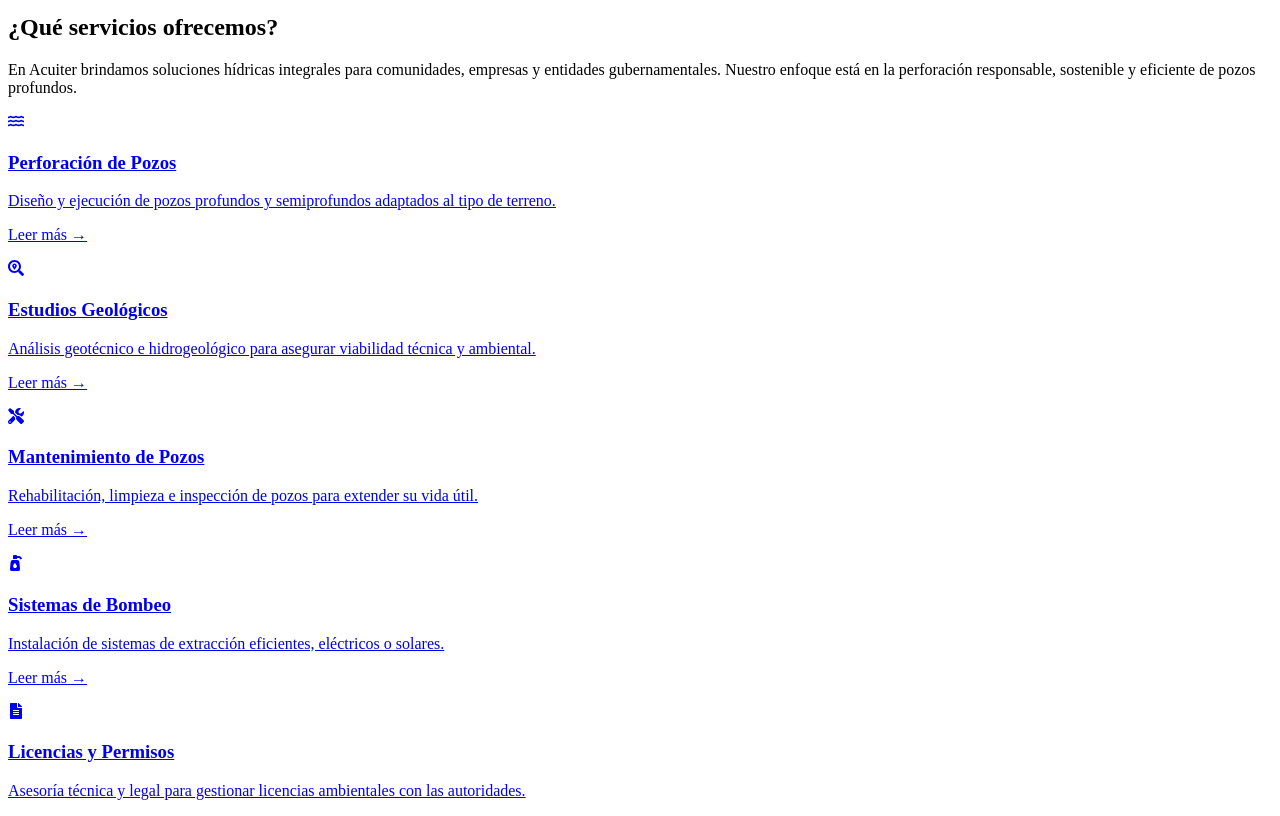
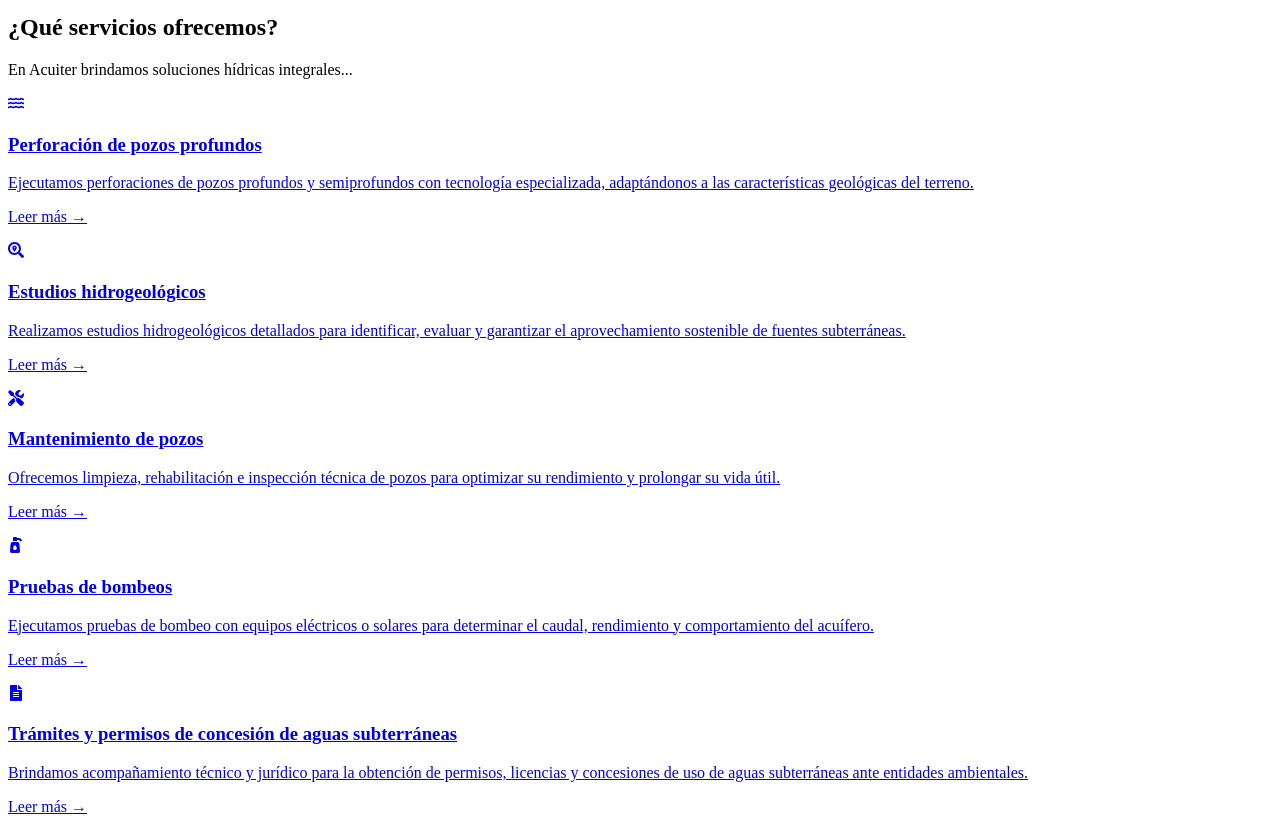
Before and after one commit to romariomartinez/Acuiter, a React (Create React App) app: page /services in a window 1280 px wide. Shown: the part 2380-3196 px from the top of the page. Built offline with nearby package versions, Linux system fonts and the light colour scheme.

Commit message:
12 commit

```diff
--- a/src/components/Footer.jsx
+++ b/src/components/Footer.jsx
@@ -10,7 +10,7 @@
 
 const Footer = () => {
   return (
-    <footer className="bg-gradient-to-b from-[#FDFFFFFF] to-[#6E7070] text-white px-4 sm:px-6 py-10 text-sm">
+    <footer className="bg-gradient-to-b from-[#FDFFFFFF] to-[#83858596] text-white px-4 sm:px-6 py-10 text-sm">
 
       <div className="max-w-7xl mx-auto space-y-10">
         <div className="grid grid-cols-1 sm:grid-cols-2 md:grid-cols-4 gap-8">
--- a/src/pages/About.jsx
+++ b/src/pages/About.jsx
@@ -5,7 +5,7 @@
 import imagen2 from "../assets/equipo2.jpg";
 import imagen3 from "../assets/IMG_5010.jpg";
 import imagen4 from "../assets/IMG_5057.jpg";
-import fondo from "../assets/fondo2.jpg";
+
 
 
 
@@ -57,12 +57,12 @@
 
  return (
   <section
-    className="relative py-10 px-4 md:px-5 bg-Tleft-top bg-center bg-no-repeat"
-    style={{ backgroundImage: `url(${fondo})`}}
+   className="py-20 px-4 sm:px-6 md:px-10 bg-gradient-to-r from-[#065484bc]  to-[#25bfda]"
+
   >
     <div
       className="p-6 md:p-10 rounded-xl shadow-lg max-w-7xl mx-auto text-center mb-16"
-      style={{ backgroundColor: '#F9F9FA5C' }} // bg-white/80
+      style={{ backgroundColor: '#F9F9FA00' }} // bg-white/80
     >
       <motion.h2
         className="text-4xl md:text-5xl font-bold mb-4"
@@ -70,7 +70,7 @@
         whileInView="visible"
         viewport={{ once: true }}
         variants={fadeInUp}
-        style={{ color: '#065384' }} // text-gray-900 default heading color
+        style={{ color: '#F7F7F8FF' }} // text-gray-900 default heading color
       >
         Creamos soluciones sostenibles
       </motion.h2>
@@ -92,7 +92,7 @@
         className={`rounded-xl shadow-md max-w-6xl mx-auto grid md:grid-cols-2 gap-12 items-center mb-20 p-6 ${
           section.posicionTexto === "izquierda" ? "md:flex-row-reverse" : ""
         }`}
-        style={{ backgroundColor: '#F2F3F67C' }} // bg-white/90
+        style={{ backgroundColor: '#F2F3F600' }} // bg-white/90
       >
         {section.posicionTexto === "izquierda" ? (
           <>
@@ -104,13 +104,13 @@
             >
               <h3
                 className="text-4xl font-semibold mb-9"
-                style={{ color: '#065384' }} // dark heading
+                style={{ color: '##065384' }} // dark heading
               >
                 {section.titulo}
               </h3>
               <p
                 className="text-lg"
-                style={{ color: '#000000FF' }} // text-gray-700
+                style={{ color: '#FFFFFFFF' }} // text-gray-700
               >
                 {section.texto}
               </p>
@@ -144,13 +144,13 @@
             >
               <h3
                 className="text-4xl font-semibold mb-4"
-                style={{ color: '#065384' }} // dark heading
+                style={{ color: '##065384' }} // dark heading
               >
                 {section.titulo}
               </h3>
               <p
                 className="text-lg"
-                style={{ color: '#000000FF' }} // text-gray-700
+                style={{ color: '#FFFFFFFF' }} // text-gray-700
               >
                 {section.texto}
               </p>
--- a/src/pages/Contact.jsx
+++ b/src/pages/Contact.jsx
@@ -20,7 +20,7 @@
   };
 
   return (
-    <section className="bg-white py-20 px-4 md:px-6 text-gray-800" id="contacto">
+    <section className="bg-white py-32 px-4 md:px-6 text-gray-800" id="contacto">
       <div className="max-w-7xl mx-auto grid md:grid-cols-2 gap-12 items-start">
         {/* Información de contacto */}
         <div>
--- a/src/pages/Projects.jsx
+++ b/src/pages/Projects.jsx
@@ -3,7 +3,7 @@
 import "mapbox-gl/dist/mapbox-gl.css";
 import { collection, getDocs } from "firebase/firestore";
 import { db } from "../firebase/config";
-import fondo from "../assets/fondo3.jpg";
+
 import defaultImage from "../assets/Logo1.jpg";
 import { Link, useNavigate } from "react-router-dom";
 
@@ -103,10 +103,10 @@
 
   return (
     <section
-      className="px-9 py-8 bg-cover bg-center bg-no-repeat"
-      style={{ backgroundImage: `url(${fondo})` }}
+      className="bg-gradient-to-b from-[#FDFFFFFF] to-[#b8bbbb] text-white px-4 sm:px-6 py-10 text-sm"
+      //style={{ backgroundImage: `url(${fondo})` }}
     >
-      <h2 className="text-4xl font-bold text-center text-[#25C0DA] mb-10">
+      <h2 className="text-4xl font-bold text-center text-[#065384] mb-10">
         Nuestros Proyectos
       </h2>
 
--- a/src/pages/Services.jsx
+++ b/src/pages/Services.jsx
@@ -1,4 +1,7 @@
+// ✅ Sistema SPA con rutas internas (sin recarga de página)
+// 📁 src/pages/Services.jsx
 import React from "react";
+import { Link } from "react-router-dom";
 import {
   FaWater,
   FaSearchLocation,
@@ -10,70 +13,69 @@
 const services = [
   {
     icon: <FaWater className="text-4xl text-[#25C0DA]" />,
-    title: "Perforación de Pozos",
-    description: "Diseño y ejecución de pozos profundos y semiprofundos adaptados al tipo de terreno.",
+    title: "Perforación de pozos profundos",
+    description: "Ejecutamos perforaciones de pozos profundos y semiprofundos con tecnología especializada, adaptándonos a las características geológicas del terreno.",
     path: "/servicios/perforacion-pozos",
   },
   {
     icon: <FaSearchLocation className="text-4xl text-[#25C0DA]" />,
-    title: "Estudios Geológicos",
-    description: "Análisis geotécnico e hidrogeológico para asegurar viabilidad técnica y ambiental.",
+    title: "Estudios hidrogeológicos",
+    description: "Realizamos estudios hidrogeológicos detallados para identificar, evaluar y garantizar el aprovechamiento sostenible de fuentes subterráneas.",
     path: "/servicios/estudios-geologicos",
   },
   {
     icon: <FaTools className="text-4xl text-[#25C0DA]" />,
-    title: "Mantenimiento de Pozos",
-    description: "Rehabilitación, limpieza e inspección de pozos para extender su vida útil.",
+    title: "Mantenimiento de pozos",
+    description: "Ofrecemos limpieza, rehabilitación e inspección técnica de pozos para optimizar su rendimiento y prolongar su vida útil.",
     path: "/servicios/mantenimiento-pozos",
   },
   {
     icon: <FaPumpSoap className="text-4xl text-[#25C0DA]" />,
-    title: "Sistemas de Bombeo",
-    description: "Instalación de sistemas de extracción eficientes, eléctricos o solares.",
+    title: "Pruebas de bombeos",
+    description: "Ejecutamos pruebas de bombeo con equipos eléctricos o solares para determinar el caudal, rendimiento y comportamiento del acuífero.",
     path: "/servicios/sistemas-bombeo",
   },
   {
     icon: <FaFileAlt className="text-4xl text-[#25C0DA]" />,
-    title: "Licencias y Permisos",
-    description: "Asesoría técnica y legal para gestionar licencias ambientales con las autoridades.",
+    title: "Trámites y permisos de concesión de aguas subterráneas",
+    description: "Brindamos acompañamiento técnico y jurídico para la obtención de permisos, licencias y concesiones de uso de aguas subterráneas ante entidades ambientales.",
     path: "/servicios/licencias-permisos",
   },
 ];
-
 const Services = () => {
   return (
     <section
       id="servicios"
-      className="py-20 px-4 sm:px-6 md:px-10 bg-gradient-to-r from-[#065384]  to-[#25C0DA]"
-
+      className="py-20 px-4 sm:px-6 md:px-10 bg-gradient-to-r from-[#065384] to-[#25C0DA]"
     >
       <div className="max-w-7xl mx-auto text-center">
         <h2 className="text-3xl md:text-4xl font-bold text-white mb-4">
           ¿Qué servicios ofrecemos?
         </h2>
         <p className="text-white/90 mb-12 max-w-2xl mx-auto text-sm md:text-base">
-          En Acuiter brindamos soluciones hídricas integrales para comunidades, empresas y entidades gubernamentales. Nuestro enfoque está en la perforación responsable, sostenible y eficiente de pozos profundos.
+          En Acuiter brindamos soluciones hídricas integrales...
         </p>
 
         <div className="grid gap-8 sm:grid-cols-2 lg:grid-cols-3">
           {services.map((service) => (
-            <a
+            <Link
               key={service.title}
-              href={service.path}
-              target="_blank"
-              rel="noopener noreferrer"
+              to={service.path}
               className="bg-white rounded-2xl shadow-lg p-6 hover:shadow-xl hover:-translate-y-1 transition-all duration-300 block text-left"
             >
               <div className="mb-4">{service.icon}</div>
-              <h3 className="text-xl font-bold text-[#065384] mb-2">{service.title}</h3>
-              <p className="text-sm text-gray-700 leading-relaxed">{service.description}</p>
+              <h3 className="text-xl font-bold text-[#065384] mb-2">
+                {service.title}
+              </h3>
+              <p className="text-sm text-gray-700 leading-relaxed">
+                {service.description}
+              </p>
               <div className="w-full text-right">
-  <p className="text-sm font-semibold text-[#065384] hover:underline">
-    Leer más →
-  </p>
-</div>
-
-            </a>
+                <p className="text-sm font-semibold text-[#065384] hover:underline">
+                  Leer más →
+                </p>
+              </div>
+            </Link>
           ))}
         </div>
       </div>
```
Also changed, not shown: src/components/Navbar.jsx (+25 -27 lines), 1 other file (tests, documents, lock files or other folders).
